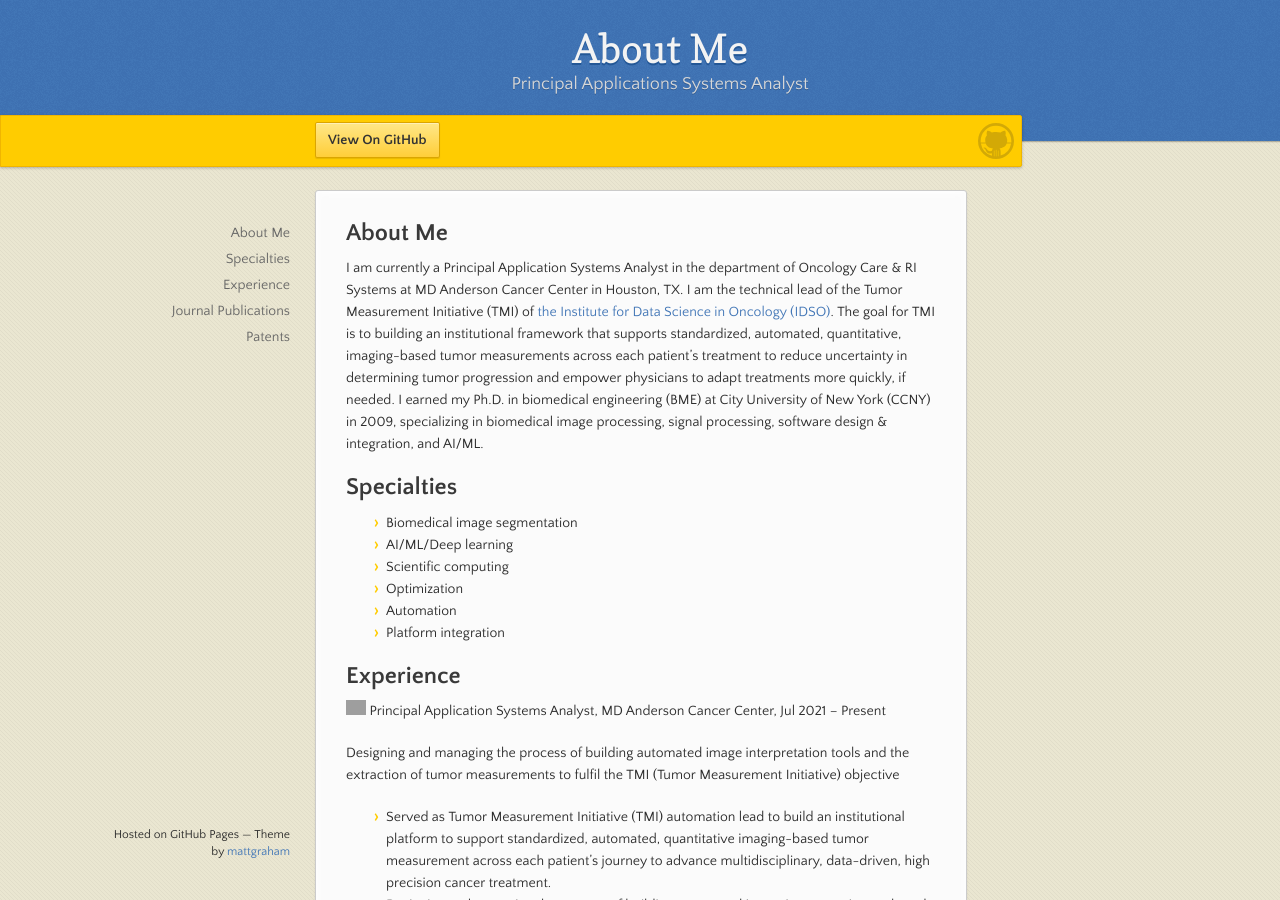
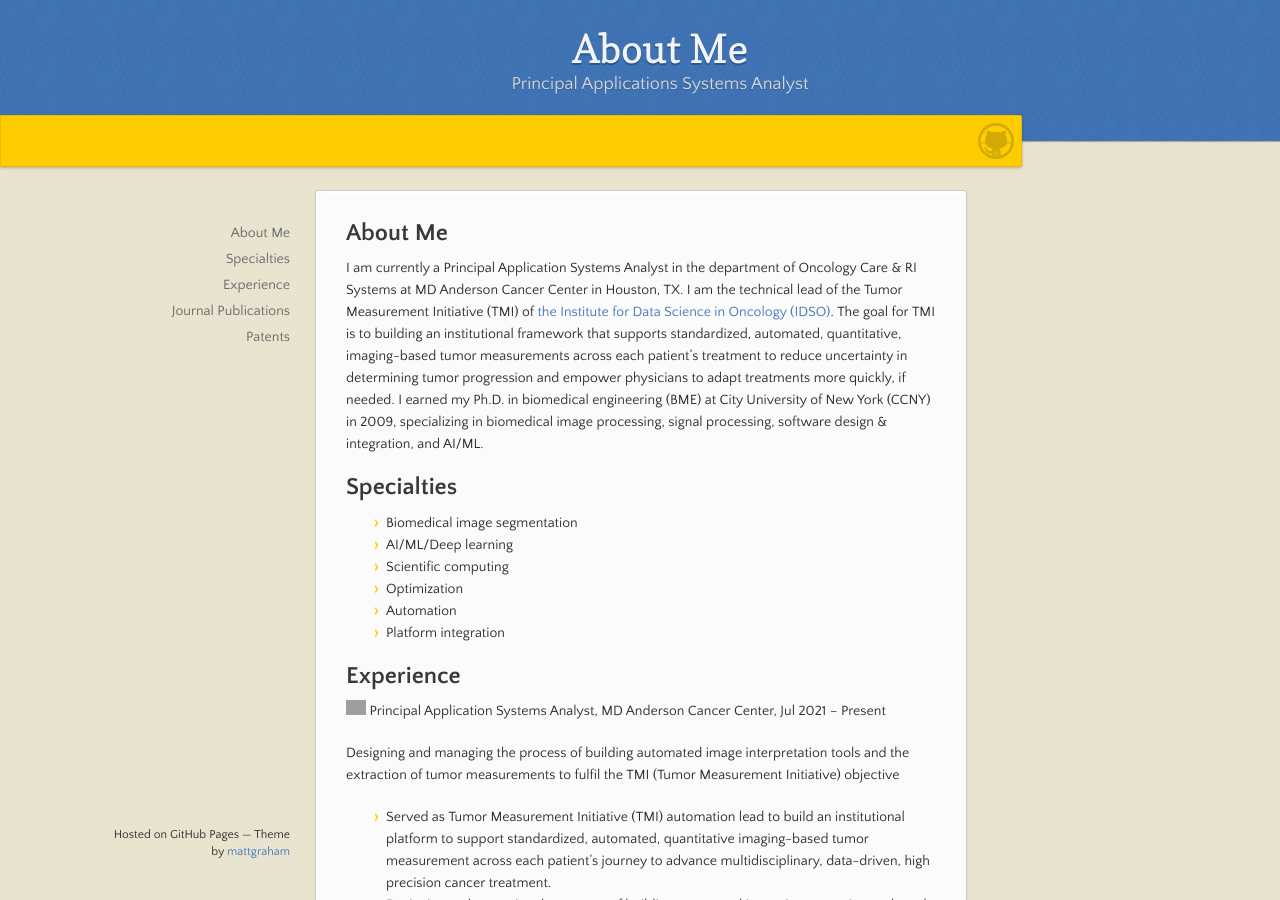
Before and after one commit to syzsuzy/syzsuzy.github.io, a Jekyll site: the page built from index.md, in a window 1280 px wide and 900 px high. Built offline with Jekyll 4.4.1, drawn with Linux system fonts in a browser that asks for light colours; our own code applies the rules of GitHub Pages for plain Markdown files; grey boxes are pictures that could not be loaded.

Commit message:
Update default.html

```diff
--- a/_layouts/default.html
+++ b/_layouts/default.html
@@ -24,9 +24,8 @@
 
       <div id="banner">
         <span id="logo"></span>
-
-        <a href="{{ site.github.repository_url }}" class="button fork"><strong>View On GitHub</strong></a>
         {% if site.show_downloads %}
+          <a href="{{ site.github.repository_url }}" class="button fork"><strong>View On GitHub</strong></a>
           <div class="downloads">
             <span>Downloads:</span>
             <ul>
```
